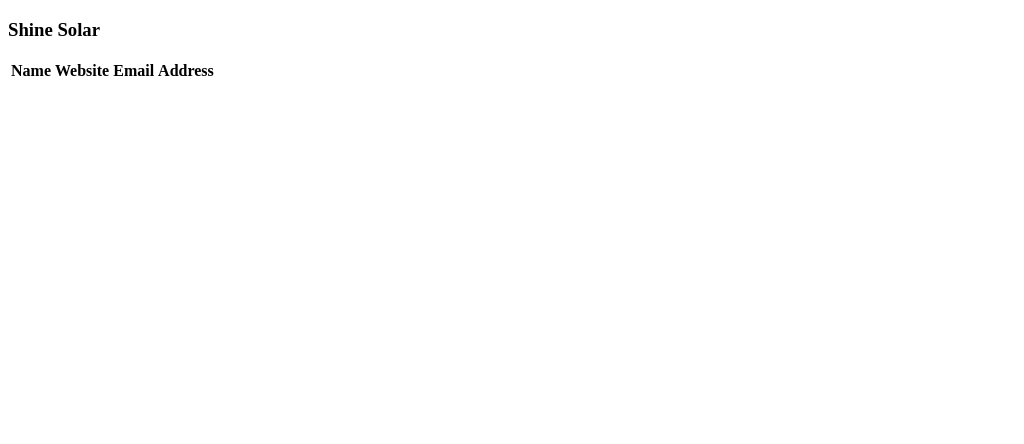
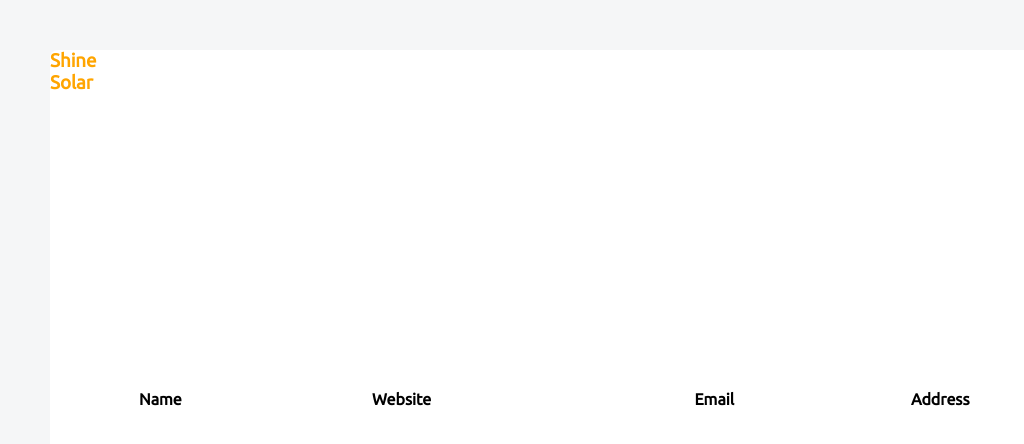
Before and after one commit to JoleneMel/Beta, a website: page views/index.html in a window 1280 px wide. Shown: the whole page, without its empty margins (0-1024 px from the left). Drawn offline with Linux system fonts and the light colour scheme; files that its build step writes are made by us from their sources; no server answers.

Commit message:
it is wip, but it is coming along

```diff
--- a/script.js
+++ b/script.js
@@ -12,10 +12,10 @@
     for (var i = 0; i < userData.length; i++) {
         //creating rows with template literals by appending it
         var row = `<tr>
-                        <td> ${userData[i].name} </td>
-                        <td> ${userData[i].website} </td>
-                        <td> ${userData[i].email} </td>
-                        <td> ${userData[i].address.street}  ${userData[i].address.suite} ${userData[i].address.city}  ${userData[i].address.zipcode} </td>
+                        <td id = "name">${userData[i].name} </td>
+                        <td>${userData[i].website}</td>
+                        <td>${userData[i].email}</td>
+                        <td>${userData[i].address.street}  ${userData[i].address.suite} ${userData[i].address.city}  ${userData[i].address.zipcode}</td>
                   </tr>`;
         //grabs variable and set innerhtml
         table.innerHTML += row;
@@ -35,20 +35,20 @@
 //       cell.innerHTML = "Module ID";
 //     }
 //   }
-//this will take in the array which we will refer to as data,
-// const buildTable = (data) => {
+//  //this will take in the array which we will refer to as data,
+//  const buildTable = (data:userData[]) => {
 //     //we will query the table
-//     var table = document.getElementById('myTable');
+//     var table = document.getElementById('myTable')
 //     //while count is less then the length of the array
-//     for (var i = 0; i < data.length; i++) {
+//     for (var i = 0; i < data.length; i++){
 //         //creating rows with template literals by appending it
 //         var row = `<tr>
 //                         <td>${data[i].name}</td>
 //                         <td>${data[i].website}</td>
 //                         <td>${data[i].email}</td>
 //                         <td>${data[i].address}</td>
-//                   </tr>`;
-//         //grabs variable and set innerhtml
-//         table.innerHTML += row;
+//                   </tr>`
+//                   //grabs variable and set innerhtml
+//         table!.innerHTML += row
 //     }
-// };
+// }
--- a/style/style.scss
+++ b/style/style.scss
@@ -1,16 +1,31 @@
 @import 'partials/main';
-body {
-    background-color: pink;
-}
 
 #company_name {
     color: orange;
-    text-align: right;
+    text-align:start;
+
 }
 
-th {
-    padding: 50px;
-}
+
 #name {
     color: lightseagreen;
 }
+
+table {
+ //display: table-row;
+ display: -moz-grid-line;
+     //flex-flow: column nowrap;
+     flex-flow: column;
+    align-items: center;
+    padding: 0px;
+        width: 100%;
+        justify-content: space-between;
+        //border-radius: 8px;
+        background-color: $white;
+}
+
+.header {
+    display: inline-flexbox;
+    border-bottom: 5px soild black;
+    text-align: start;
+}
--- a/views/index.html
+++ b/views/index.html
@@ -8,7 +8,7 @@
     <link rel="preconnect" href="https://fonts.googleapis.com">
     <link rel="preconnect" href="https://fonts.gstatic.com" crossorigin>
     <link href="https://fonts.googleapis.com/css2?family=Ubuntu&display=swap" rel="stylesheet">
-
+    <link rel="stylesheet" href="../style/style.css">
 </head>
 
 <body>
@@ -18,10 +18,10 @@
         <h3 id = "company_name">Shine Solar</h3>
         <table class="<HTMLTableElement>">
             <tr>
-                <th>Name</th>
-                <th>Website</th>
-                <th>Email</th>
-                <th>Address</th>
+                <th class="header">Name</th>
+                <th class="header">Website</th>
+                <th class="header">Email</th>
+                <th class="header">Address</th>
             </tr>
             <tbody id="myTable">
                 <script src="script.js"></script>
```
Also changed, not shown: script.ts (+4 -4 lines), style/style.css (added), 1 other file.
